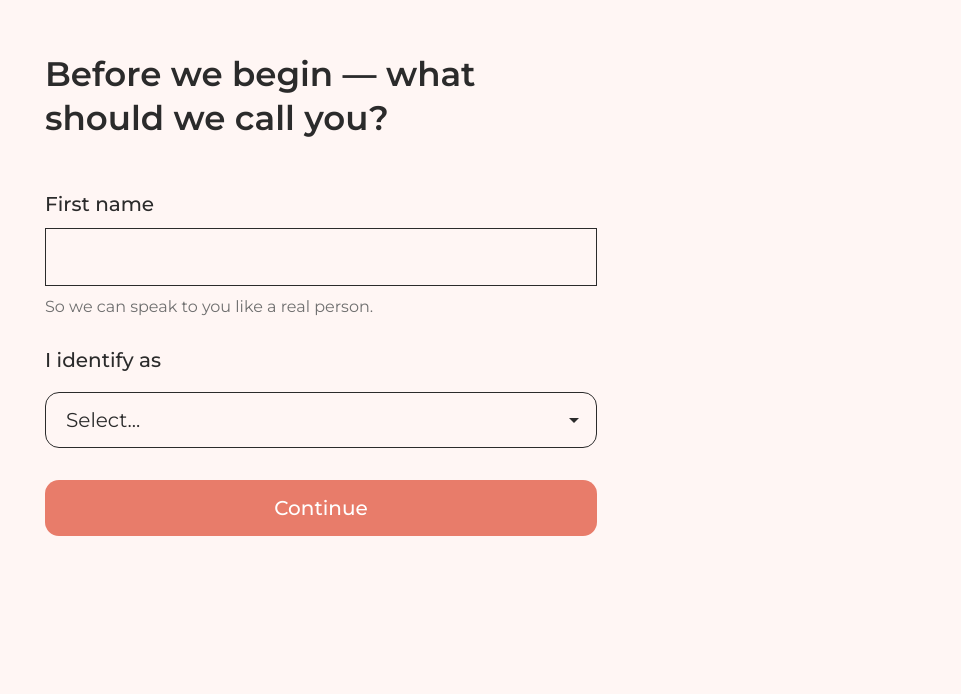
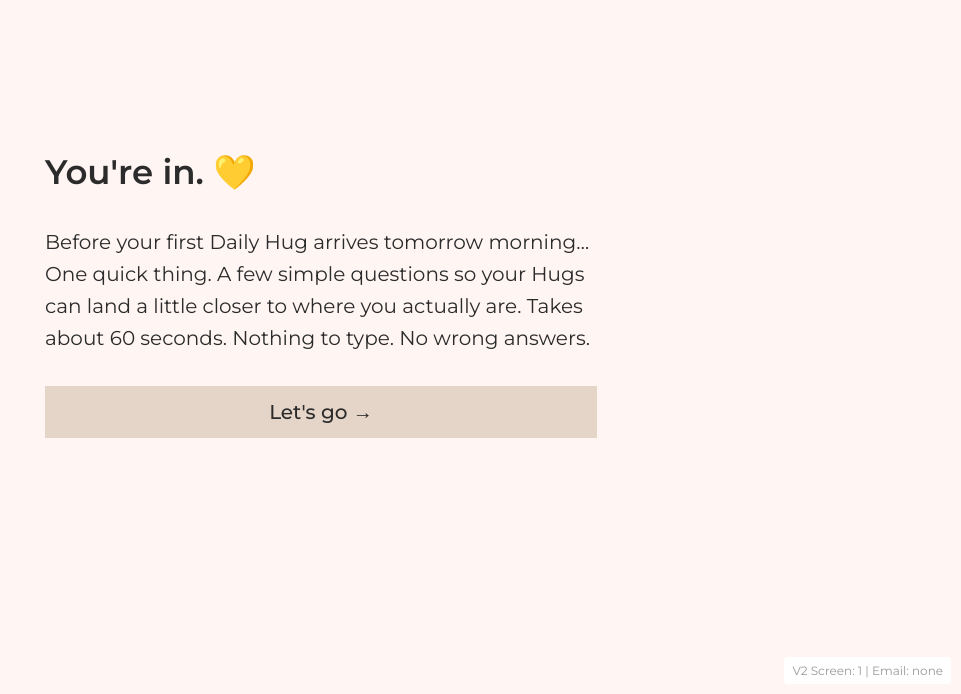
Before and after one commit to smatterings88/dh-interview, a React (Vite) app: page / in a window 1280 px wide. Before the commit this address led to /name-collection. Shown: the part 106-800 px from the top of the page, without its empty margins (319-1280 px from the left). Built offline with nearby package versions, Linux system fonts and the light colour scheme; no server answers.

Commit message:
Set V2 flow as default at root route
- Root path (/) now shows V2InterviewFlow
- V1 flow moved to /v1 for backwards compatibility
- /v2 route still available (same as root)
- Users will see V2 flow by default

```diff
--- a/src/AppRouter.jsx
+++ b/src/AppRouter.jsx
@@ -11,7 +11,8 @@ export default function AppRouter() {
     <BrowserRouter>
       <Routes>
         <Route path="/name-collection" element={<NameCollectionScreen />} />
-        <Route path="/" element={<InterviewFlow />} />
+        <Route path="/" element={<V2InterviewFlow />} />
+        <Route path="/v1" element={<InterviewFlow />} />
         <Route path="/v2" element={<V2InterviewFlow />} />
         <Route path="/bridge" element={<BridgeScreen />} />
         <Route path="/offer" element={<AnnualOfferPage />} />
```
